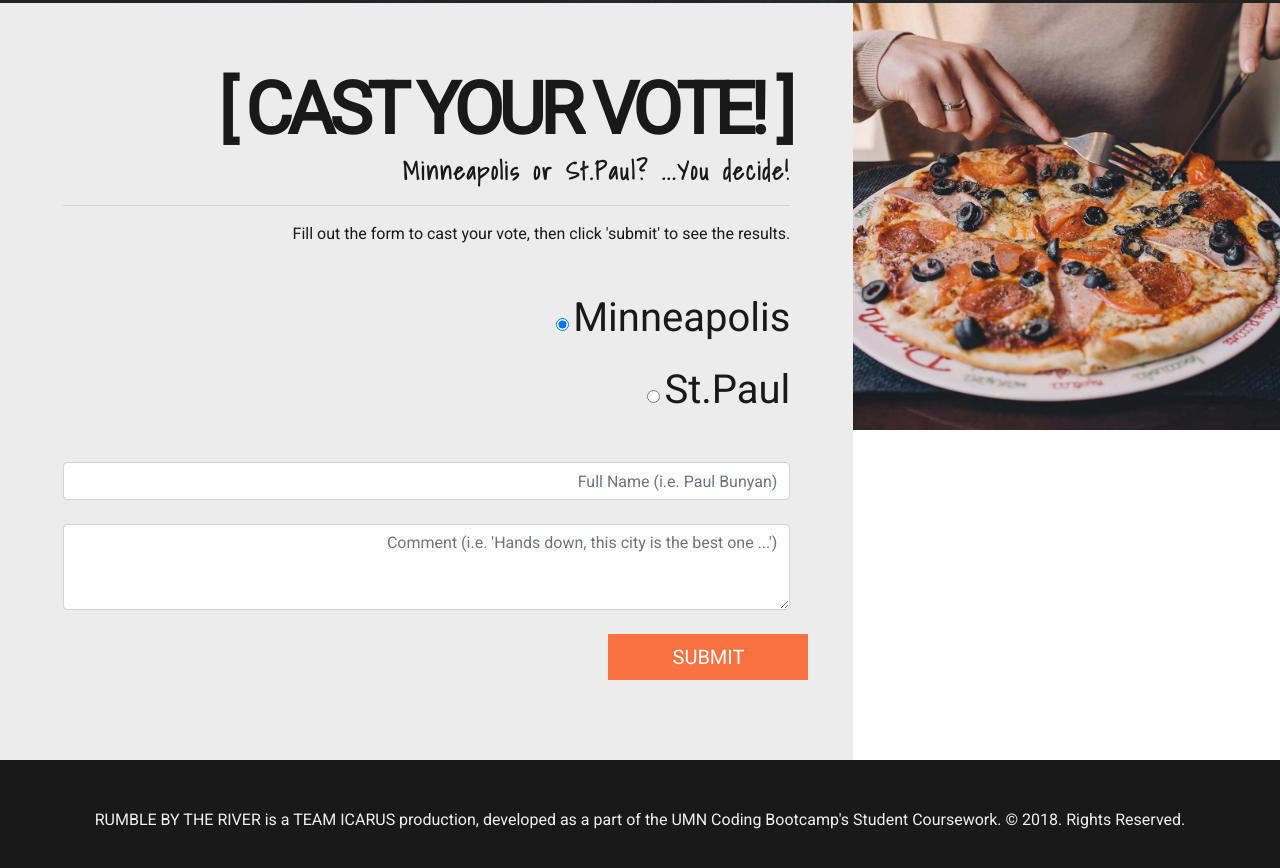
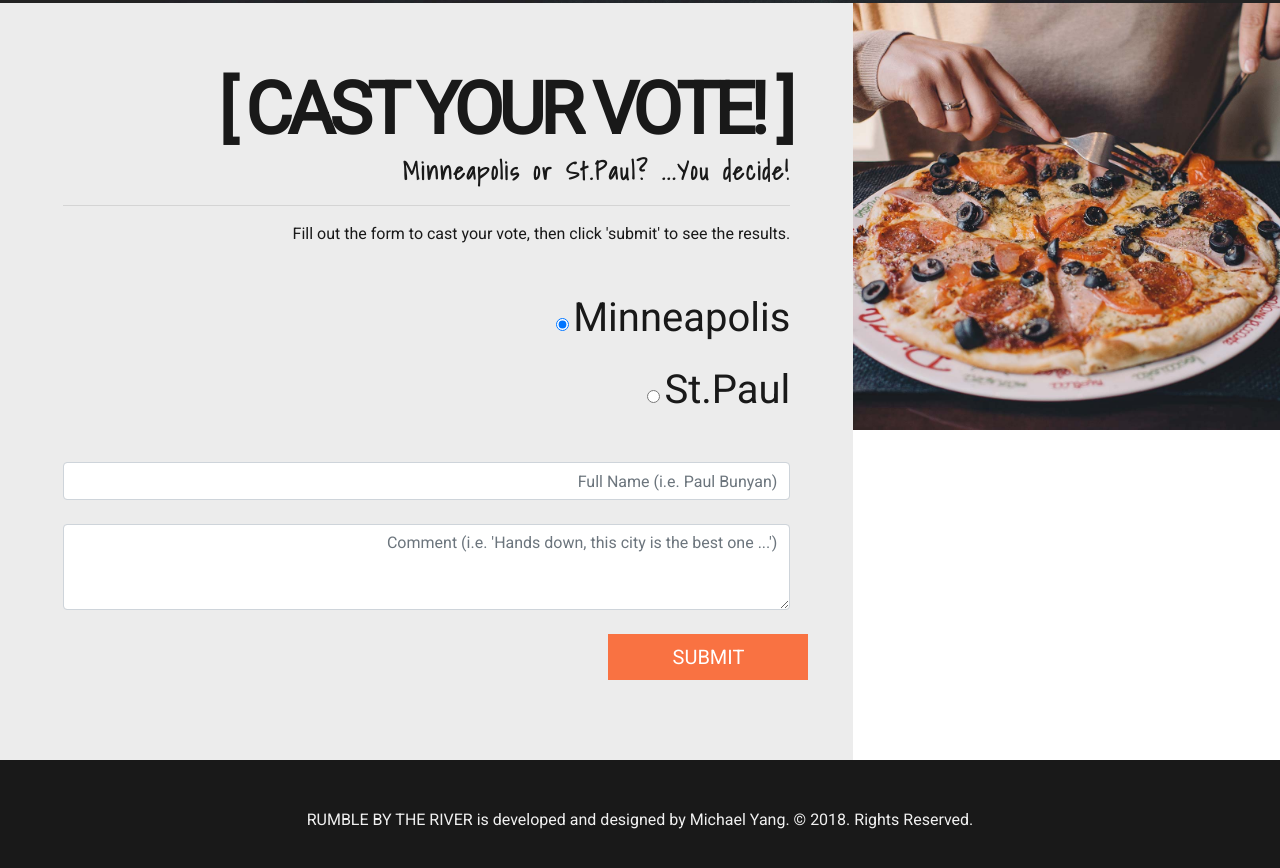
Before and after one commit to chaelyoung/rumblebytheriver, a plain HTML site: page index.html in a window 1280 px wide. Shown: the part 2347-3215 px from the top of the page. Drawn offline with nearby package versions, Linux system fonts and the light colour scheme; some packages are replaced by stand-ins of ours; no server answers.

Commit message:
files updated

```diff
--- a/index.html
+++ b/index.html
@@ -416,8 +416,7 @@ Add CommentCollapse
     <div id="theFooter" class="footer mt-0 p-5">
         <div class="row m-0">
             <div class="col-md-12">
-                <p>RUMBLE BY THE RIVER is a TEAM ICARUS production, developed as a part of the UMN Coding Bootcamp's Student
-                    Coursework. © 2018. Rights Reserved.</p>
+                <p>RUMBLE BY THE RIVER is developed and designed by Michael Yang. © 2018. Rights Reserved.</p>
             </div>
         </div>
     </div>
```
